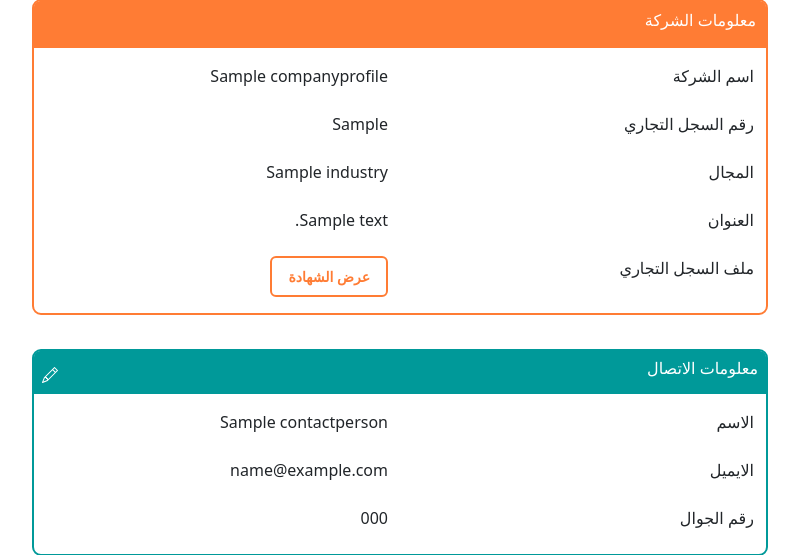
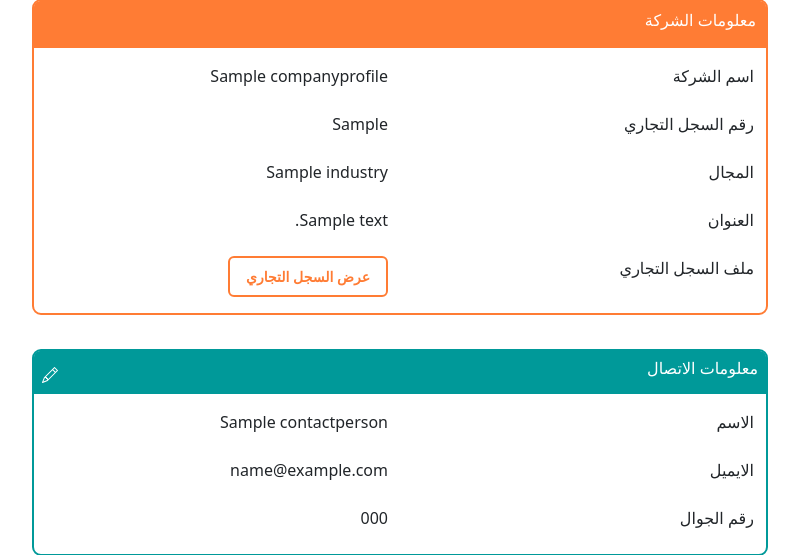
Before and after one commit to abdulrahman043/CAPSTONE_PROJECT, a Django app: page /company_profile/ in a window 1280 px wide. Shown: the part 361-916 px from the top of the page, without its empty margins (430-1229 px from the left). Run offline with Django 5.2, Linux system fonts and the light colour scheme; a user stored in the database is signed in; tables that the repository leaves empty hold one stand-in row (values such as "Sample post"); grey boxes marked "Sample" are stand-in pictures; some libraries are stand-ins or nearby versions.

Commit message:
almost complete company profile

```diff
--- a/WasslPoint/profiles/templates/profiles/partials/company_info.html
+++ b/WasslPoint/profiles/templates/profiles/partials/company_info.html
@@ -53,7 +53,7 @@
             <div class="col">
                 {% if profile.crm_certificate %}
                 <a href="{{ profile.crm_certificate.url }}" target="_blank"  class="btn export-pdf-btn btn-sm mb-2">
-                    عرض الشهادة
+                    عرض السجل التجاري
                 </a>
 
 
```
